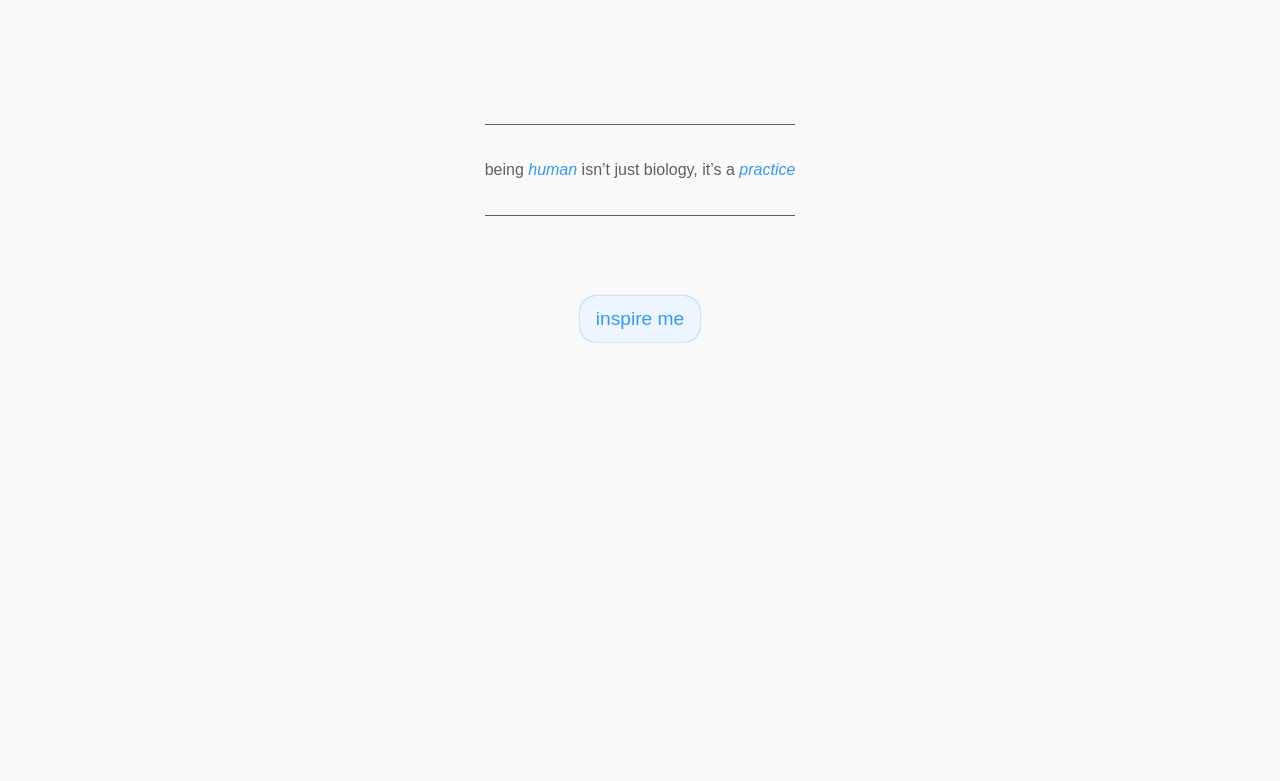
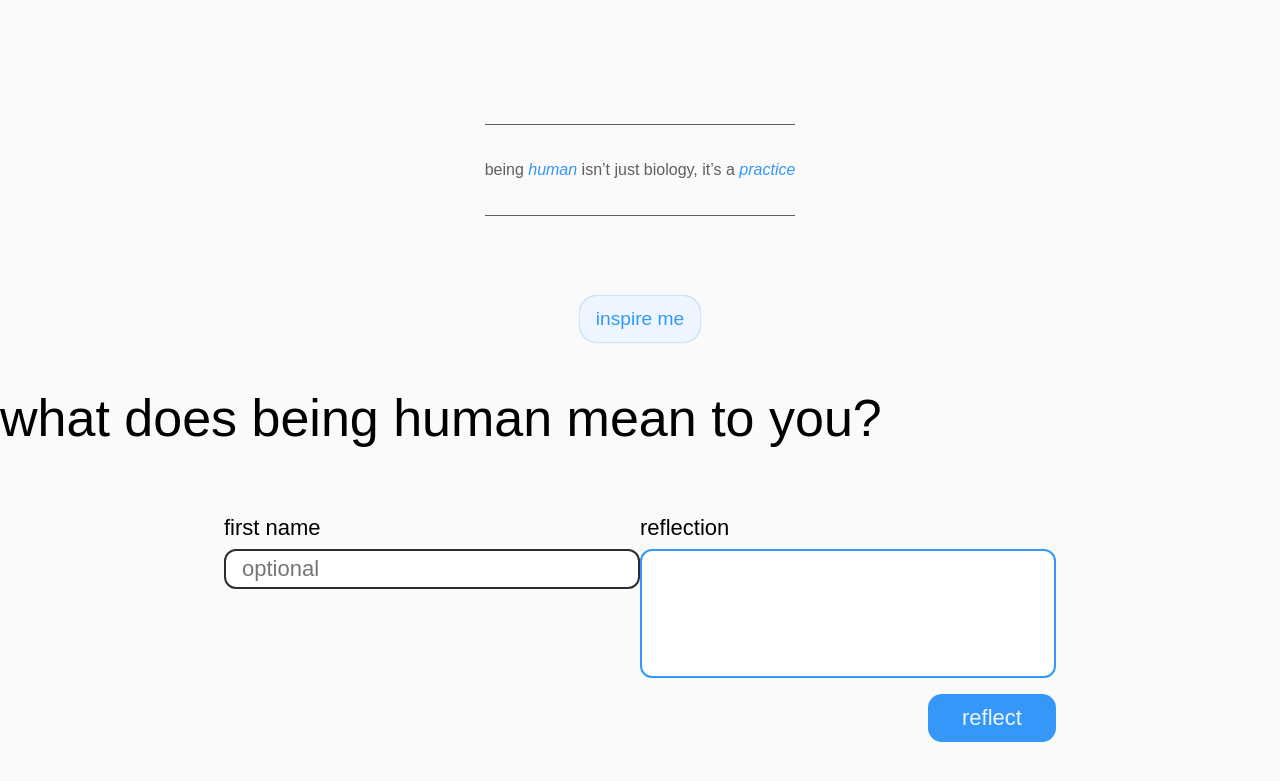
Before and after one commit to msecondi/Breathe-Client, a React (Vite) app: page / in a window 1280 px wide. Shown: the part 319-1100 px from the top of the page. Before the commit the page ends 800 px from the top, so only its background shows below. Built offline with nearby package versions, Linux system fonts and the light colour scheme; no server answers.

Commit message:
started reflection form with axios and onFocus

```diff
--- /dev/null
+++ b/src/components/Reflection/Reflection.jsx
@@ -0,0 +1,29 @@
+import "./Reflection.scss"
+import ReflectionForm from "../ReflectionForm/ReflectionForm.jsx";
+
+import { useState, useEffect } from "react";
+import axios from "axios";
+
+const baseURL = import.meta.env.VITE_BACKEND_URL || "http://localhost:8080";
+
+const Reflection = () => {
+    const [reflections, setReflections] = useState([]);
+
+    useEffect(() => {
+        const fetchReflections = async () => {
+            const response = await axios.get(`${baseURL}/reflections`)
+            setReflections(response.data);
+        }
+    }, [])
+
+    return (
+        <>
+            <section>
+                <h2>what does being human mean to you?</h2>
+                <ReflectionForm />
+            </section>
+        </>
+    )
+}
+
+export default Reflection;
--- /dev/null
+++ b/src/components/Reflection/Reflection.scss
@@ -0,0 +1,3 @@
+@use "../../styles/styles.scss" as *;
+@use "../../styles/partials/variables.scss" as *;
+@use "../../styles/partials/mixins" as *;
--- /dev/null
+++ b/src/components/ReflectionForm/ReflectionForm.jsx
@@ -0,0 +1,82 @@
+import "./ReflectionForm.scss";
+
+import { useEffect, useState } from "react";
+import axios from "axios";
+
+const baseURL = import.meta.env.VITE_BACKEND_URL || "http://localhost:8080";
+
+const ReflectionForm = () => {
+    // const [statusMessage, setStatusMessage] = useState('');
+    const [errorMessage, setErrorMessage] = useState('');
+    const [isReflectionFocused, setIsReflectionFocused] = useState(false); // for overall feel and user focus
+
+    const handleSubmit = async (event) => {
+        try{
+            event.preventDefault();
+            console.log(event.target.reflectionText.value);
+            //anonymous reflection
+            if(!event.target.reflectionName.value && event.target.reflectionText.value) {
+                const status = await axios.post(`${baseURL}/reflections`, {message: event.target.reflectionText.value});
+                setErrorMessage('');
+                // setStatusMessage(status.data);
+                console.log(status)
+            }
+            //no info, set error message
+            else if (!event.target.reflectionName.value && !event.target.reflectionText.value) {
+                setErrorMessage('No information inputted. Please try again')
+            }
+            else { //name entered, capture it
+                const status = await axios.post(`${baseURL}/reflections`, {
+                    name: event.target.reflectionName.value,
+                    message: event.target.reflectionText.value
+                });
+                setErrorMessage('');
+                // setStatusMessage(status.data);
+                console.log(status)
+            }
+        } catch(error) {
+            if (error.response && error.response.data) {
+                // setErrorMessage(error.response.data.message);
+                setErrorMessage("Please check all entered data and try again.");
+            } else {
+                setErrorMessage("Please check all entered data and try again.");
+            }
+        }
+        event.target.reset();
+    }
+
+    return (
+        <>
+            <form id="form" onSubmit={handleSubmit}>
+                <div className="form__container">
+                    <div className={`form__container-indiv ${isReflectionFocused ? 'form__container-indiv--shrink' : ''}`}>
+                        <label htmlFor="reflectionName">first name</label>
+                        <input
+                            className={`form__name`}
+                            name="reflectionName"
+                            placeholder="optional"
+                            onFocus={() => setIsReflectionFocused(false)}
+                        />
+                    </div>
+                    <div className={`form__container-indiv ${isReflectionFocused ? 'form__container-indiv--expand' : ''}`}>
+                        <label htmlFor="reflectionText">reflection</label>
+                        <textarea
+                            className={`form__reflection`}
+                            name="reflectionText"
+                            rows="5"
+                            onFocus={() => setIsReflectionFocused(true)}
+                            required
+                        >
+                        </textarea>
+                    </div>
+                </div>
+                <div className="form__btn-container">
+                    <button className="form__btn">reflect</button>
+                </div>
+            </form>
+            <span className={errorMessage !== '' ? 'status--error' : ''}>{errorMessage ? errorMessage : ''}</span>
+        </>
+    )
+}
+
+export default ReflectionForm;
--- /dev/null
+++ b/src/components/ReflectionForm/ReflectionForm.scss
@@ -0,0 +1,134 @@
+@use "../../styles/styles.scss" as *;
+@use "../../styles/partials/variables.scss" as *;
+@use "../../styles/partials/mixins" as *;
+
+#form {
+    display: flex;
+    flex-direction: column;
+    margin: 3rem 1rem;
+    @include tablet {
+        margin: 3rem 1.5rem 1.5rem;
+    }
+    @include desktop {
+        margin: 4rem 14rem;
+    }
+    & label {
+        // font-family: "AlbertSans";
+        font-size: 16px;
+        margin-bottom: 1rem;
+        @include tablet {
+            font-size: 20px;
+            margin-bottom: 0.5rem;
+        }
+        @include desktop {
+            font-size: 22px;
+        }
+    }
+}
+
+.form {
+    &__name {
+        font-size: 16px;
+        // font-family: "AlbertSans";
+        padding: 0 1rem;
+        margin-bottom: 16px;
+        border: 2px solid $calm-black;
+        border-radius: 8px;
+        background-color: white;
+        height: 36px;
+        margin-bottom: 2rem;
+        @include tablet {
+            border-radius: 12px;
+            font-size: 20px;
+        }
+        @include desktop {
+            font-size: 22px;
+        }
+    }
+    &__container {
+        display: flex;
+    }
+
+    &__container-indiv {
+        display: flex;
+        flex-direction: column;
+        transition: all 2s ease;
+        width: 50%;
+    }
+    &__container-indiv--shrink {
+        opacity: 0.3;
+        width: 10%;
+    }
+    &__container-indiv--expand {
+        width: 90%;
+    }
+
+    &__name:focus-visible {
+        outline-width: 0;
+    }
+    &__name:focus {
+        border: 2px solid $calm-accent;
+    }
+    &__name--invalid {
+        border: 2px solid red;
+    }
+
+    &__reflection {
+        font-size: 16px;
+        // font-family: "AlbertSans";
+        padding: 0 1rem;
+        resize: none;
+        border: 2px solid $calm-accent;
+        border-radius: 8px;
+        background-color: white;
+        margin-bottom: 2rem;
+        @include tablet {
+            margin-bottom: 1rem;
+            border-radius: 12px;
+            font-size: 20px;
+        }
+        @include desktop {
+            font-size: 22px;
+        }
+    }
+    &__reflection:focus-visible {
+        outline-width: 0;
+    }
+    &__reflection:focus {
+        border: 2px solid $calm-accent;
+    }
+    &__reflection--invalid {
+        border: 2px solid red;
+    }
+
+    &__btn {
+        font-size: 1rem;
+        // font-family: "AlbertSans";
+        width: 5rem;
+        padding: 6px 8px;
+        color: $calm-main;
+        background-color: $calm-accent;
+        border: solid 3px $calm-accent;
+        border-radius: 8px;
+        cursor: pointer;
+        @include tablet {
+            border-radius: 14px;
+            font-size: 20px;
+            width: 8rem;
+            padding: 8px 12px;
+        }
+        @include desktop {
+            font-size: 22px;
+        }
+    }
+    &__btn-container {
+       display: flex;
+       justify-content: end;
+    }
+}
+
+
+.status--error {
+    display: flex;
+    color: $calm-error;
+}
--- a/src/pages/Home/Home.jsx
+++ b/src/pages/Home/Home.jsx
@@ -2,6 +2,8 @@ import Nav from "../../components/Nav/Nav.jsx";
 import Hero from "../../components/Hero/Hero.jsx";
 import InspireMeBtn from "../../components/InspireMeBtn/InspireMeBtn.jsx";
 import QuoteList from "../../components/QuoteList/QuoteList.jsx";
+import Reflection from "../../components/Reflection/Reflection.jsx";
+// import ReflectionForm from "../../components/ReflectionForm/ReflectionForm.jsx";
 
 import { useState, useEffect } from "react";
 
@@ -26,6 +28,7 @@ const Home = () => {
             <QuoteList isActive={isActive}/>
 
             {/*  Reflection form - "what does being human mean to you?" Which then reveals any and all comments already posted (including default) */}
+            <Reflection />
 
             {/* Footer with contact info? */}
         </>
--- a/src/styles/partials/_variables.scss
+++ b/src/styles/partials/_variables.scss
@@ -11,3 +11,4 @@ $calm-black: rgb(45, 45, 45);
 //secondary colours
 $calm-body: rgb(250, 250, 250); //a bit darker than white
 $calm-semiblack: rgb(95, 95, 95);
+$calm-error: rgb(203, 38, 38);
```
